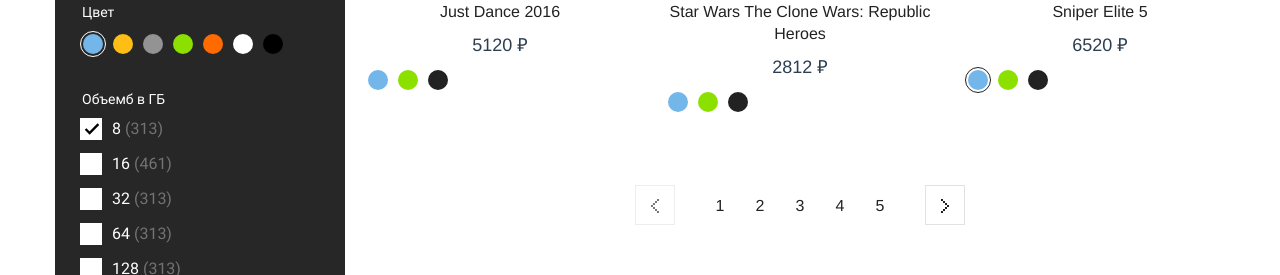
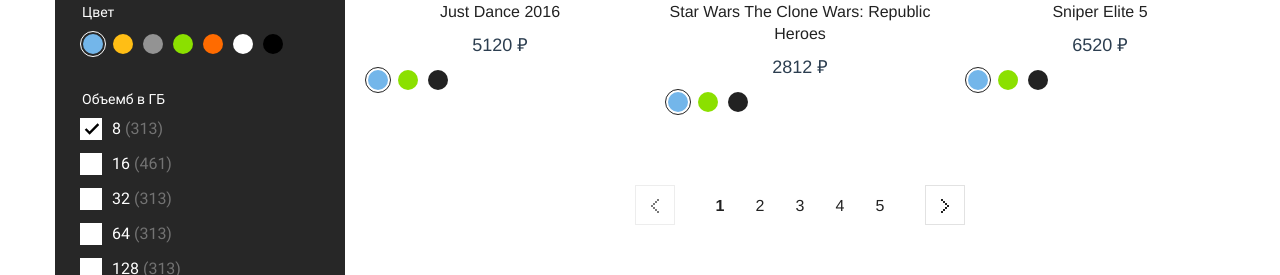
Before and after one commit to K0t0pulta/shop, a Vue app: page / in a window 1280 px wide. Shown: the part 654-929 px from the top of the page. Built offline with nearby package versions, Linux system fonts and the light colour scheme.

Commit message:
pagination

```diff
--- a/src/App.vue
+++ b/src/App.vue
@@ -1,7 +1,7 @@
 <template>
   <section class="catalog">
     <ProductList :products="products"/>
-    <BasePaginationVue v-model="page" :count="countProducts" :per-page="productsPerPage"/>
+    <BasePaginationVue v-model:page="page" :count="countProducts" :per-page="productsPerPage"/>
   </section>
 </template>
 
--- a/src/components/BasePagination.vue
+++ b/src/components/BasePagination.vue
@@ -1,7 +1,8 @@
 <template>
   <ul class="catalog__pagination pagination">
     <li class="pagination__item">
-      <a class="pagination__link pagination__link--arrow pagination__link--disabled" aria-label="Предыдущая страница">
+      <a class="pagination__link pagination__link--arrow " href="#" aria-label="Предыдущая страница"
+      @click.prevent="paginate(page - 1)" :class="{'pagination__link--disabled': page === 1}">
         <svg width="8" height="14" fill="currentColor">
           <use xlink:href="#icon-arrow-left"></use>
         </svg>
@@ -13,7 +14,8 @@
       </a>
     </li>
     <li class="pagination__item">
-      <a class="pagination__link pagination__link--arrow" href="#" aria-label="Следующая страница">
+      <a class="pagination__link pagination__link--arrow" href="#" aria-label="Следующая страница"
+      @click.prevent="paginate(page + 1)" :class="{'pagination__link--disabled': page === pages}">
         <svg width="8" height="14" fill="currentColor">
           <use xlink:href="#icon-arrow-right"></use>
         </svg>
@@ -24,10 +26,7 @@
 
 <script>
 export default {
-  model: {
-    prop: 'page',
-    event: 'paginate'
-  },
+  emits: ['update:page'],
   props: {
     page: Number,
     count: Number,
@@ -40,7 +39,8 @@
   },
   methods: {
     paginate(page) {
-      this.$emit('paginate', page);
+      if (page > this.pages || page < 1) return;
+      this.$emit('update:page', page);
     }
   }
 };
--- a/src/components/ProductItem.vue
+++ b/src/components/ProductItem.vue
@@ -1,5 +1,5 @@
 <template>
-<li class="catalog__item" v-for="(product, index) in products" :key= "index">
+<li class="catalog__item" :product="product">
             <a class="catalog__pic" href="#">
               <img :src="product.img" :alt="product.title">
             </a>
@@ -14,21 +14,21 @@
             <ul class="colors colors--black">
               <li class="colors__item">
                 <label class="colors__label" for="inputColor1">
-                  <input class="colors__radio sr-only" type="radio" name="color-1" value="#73B6EA" checked="" id="inputColor1">
+                  <input class="colors__radio sr-only" type="radio" value="#73B6EA" id="inputColor1" v-model="color">
                   <span class="colors__value" style="background-color: #73B6EA;">
                   </span>
                 </label>
               </li>
               <li class="colors__item">
                 <label class="colors__label" for="inputColor2">
-                  <input class="colors__radio sr-only" type="radio" name="color-1" value="#8BE000" id="inputColor2">
+                  <input class="colors__radio sr-only" type="radio" value="#8BE000" id="inputColor2" v-model="color">
                   <span class="colors__value" style="background-color: #8BE000;">
                   </span>
                 </label>
               </li>
               <li class="colors__item">
                 <label class="colors__label" for="inputColor3">
-                  <input class="colors__radio sr-only" type="radio" name="color-1" value="#222" id="inputColor3">
+                  <input class="colors__radio sr-only" type="radio" value="#222" id="inputColor3" v-model="color">
                   <span class="colors__value" style="background-color: #222;">
                   </span>
                 </label>
@@ -39,6 +39,11 @@
 
 <script>
 export default {
-  props: ['products']
+  props: ['product'],
+  data() {
+    return {
+      color: '#73B6EA'
+    };
+  }
 };
 </script>
--- a/src/components/ProductList.vue
+++ b/src/components/ProductList.vue
@@ -1,6 +1,6 @@
 <template>
     <ul class="catalog__list">
-        <ProductItem :products="products"></ProductItem>
+        <ProductItem :products="products" v-for="product in products" :key="product.id" :product="product"></ProductItem>
     </ul>
 </template>
 
--- a/src/data/products.js
+++ b/src/data/products.js
@@ -1,66 +1,79 @@
 /* eslint-disable linebreak-style */
 export default [
   {
+    id: 1,
     title: 'Just Dance 2016',
     price: 5120,
     img: '/img/JustDance2016.jpg'
   },
   {
+    id: 2,
     title: 'Star Wars The Clone Wars: Republic Heroes',
     price: 2812,
     img: '/img/SW.webp'
   },
   {
+    id: 3,
     title: 'Sniper Elite 5',
     price: 6520,
     img: '/img/SniperElite.jpg'
   },
   {
+    id: 4,
     title: 'Uncharted: Наследие воров. Коллекция',
     price: 3900,
     img: '/img/UnchartedCollection.jpg'
   },
   {
+    id: 5,
     title: 'Horizon Запретный Запад',
     price: 6099,
     img: '/img/HorizonFW.jpg'
   },
   {
+    id: 6,
     title: 'Elden Ring',
     price: 7200,
     img: '/img/EldenRings.jpg'
   },
   {
+    id: 7,
     title: 'Ghostwire: Tokyo',
     price: 8001,
     img: '/img/Ghostwire.png'
   },
   {
+    id: 8,
     title: 'ELEX II',
     price: 3599,
     img: '/img/Elex II.png'
   },
   {
+    id: 9,
     title: 'Dying Light 2 Stay Human',
     price: 5199,
     img: '/img/DyingLight2.png'
   },
   {
+    id: 10,
     title: 'SpellForce 3 Reforced',
     price: 5499,
     img: '/img/SpellForce3.jpg'
   },
   {
+    id: 11,
     title: 'Forspoken',
     price: 7999,
     img: '/img/Forspoken.jpg'
   },
   {
+    id: 12,
     title: 'Vampire: The Masquerade – Swansong',
     price: 6699,
     img: '/img/Vimpire(swansong).jpg'
   },
   {
+    id: 13,
     title: 'Grand Theft Auto: The Trilogy Definitive Edition',
     price: 3799,
     img: '/img/GTA(trilogy).jpg'
```
